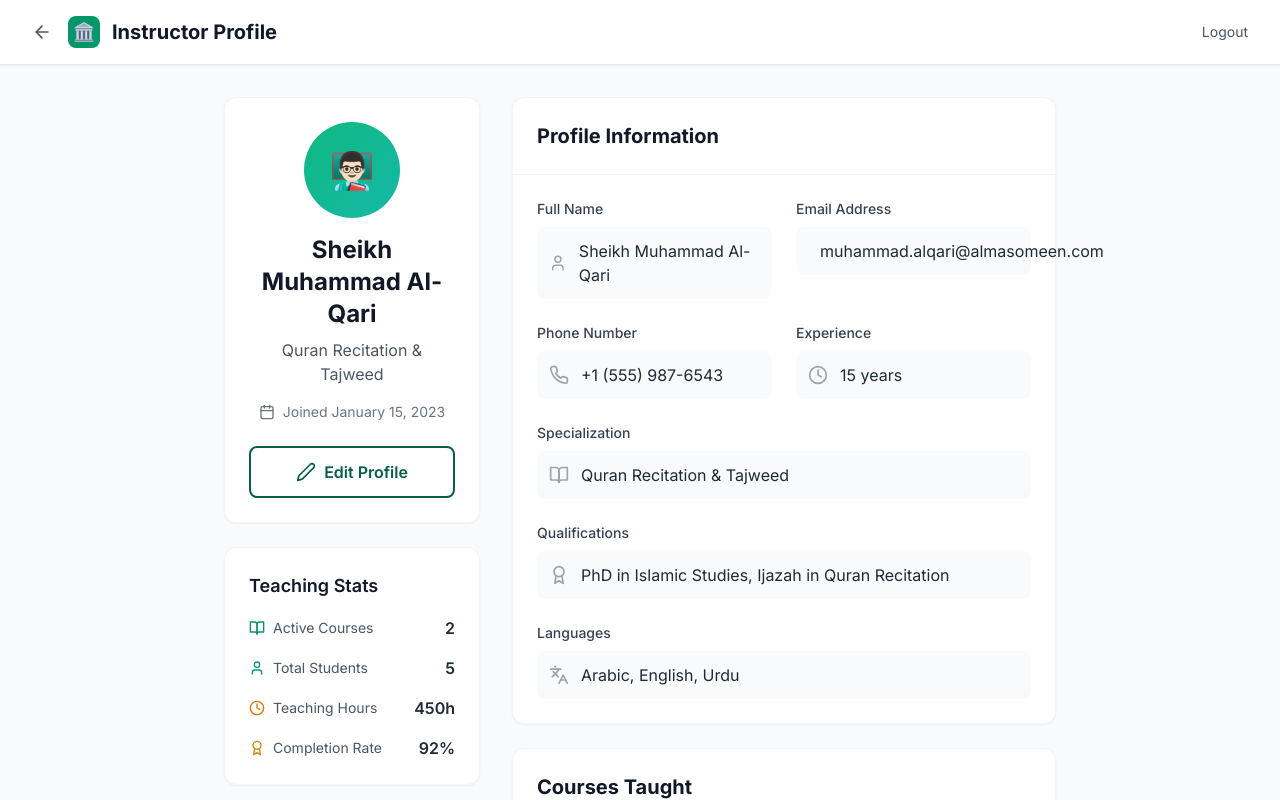
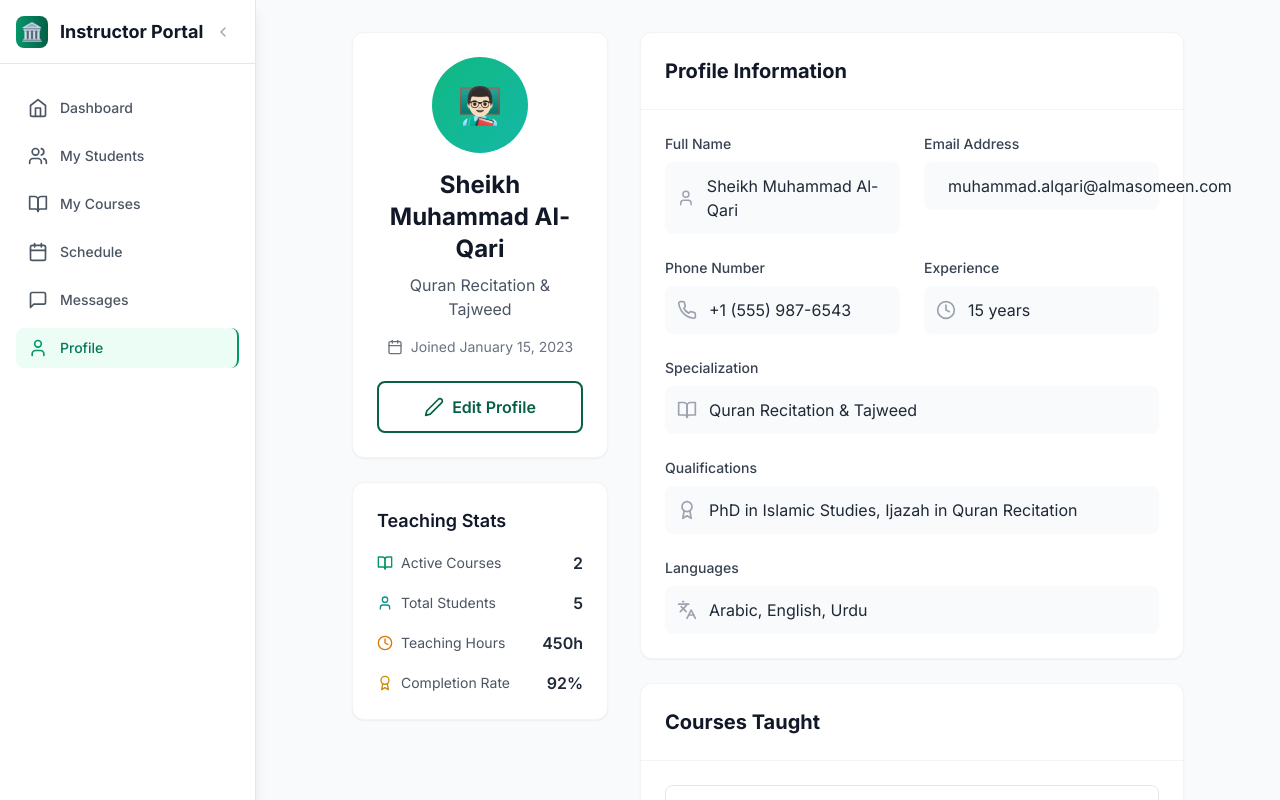
Before and after one commit to nasirhussainn/al-masomeen, a React (Create React App) app: page /instructor/profile in a window 1280 px wide. Shown: the top 800 px of the page. Built offline with nearby package versions, Linux system fonts and the light colour scheme; sample sign-in values are in the browser's storage.

Commit message:
Fix instructor and admin portal pages to use consistent PortalLayout with sidebar
Co-authored-by: nasirhussainn <95434256+nasirhussainn@users.noreply.github.com>

```diff
--- a/src/pages/admin/AddInstructor.jsx
+++ b/src/pages/admin/AddInstructor.jsx
@@ -11,9 +11,10 @@ import {
 } from 'lucide-react';
 import { useAdminAuth } from '../../contexts/AdminAuthContext';
 import Button from '../../components/ui/Button';
+import PortalLayout from '../../components/common/PortalLayout';
 
 const AddInstructor = () => {
-  const { addInstructor } = useAdminAuth();
+  const { addInstructor, logout } = useAdminAuth();
   const navigate = useNavigate();
   const [loading, setLoading] = useState(false);
   const [formData, setFormData] = useState({
@@ -94,25 +95,13 @@ const AddInstructor = () => {
   };
 
   return (
-    <div className="min-h-screen bg-gray-50">
-      {/* Navigation Header */}
-      <nav className="bg-white shadow-sm border-b border-gray-200 sticky top-0 z-40">
-        <div className="max-w-7xl mx-auto px-4 sm:px-6 lg:px-8">
-          <div className="flex justify-between items-center h-16">
-            <div className="flex items-center">
-              <Link to="/admin/instructors" className="flex items-center text-gray-600 hover:text-gray-900 transition-colors mr-4">
-                <ArrowLeft className="h-5 w-5 mr-1" />
-                Back to Instructors
-              </Link>
-              <div className="w-8 h-8 bg-gradient-to-r from-primary-600 to-secondary-600 rounded-lg flex items-center justify-center mr-3">
-                <span className="text-white text-lg">🏛️</span>
-              </div>
-              <span className="text-xl font-bold text-gray-900">Add New Instructor</span>
-            </div>
-          </div>
-        </div>
-      </nav>
-
+    <PortalLayout
+      portalType="admin"
+      portalTitle="Admin Portal"
+      portalIcon="🏛️"
+      user={{ name: "Admin" }}
+      onLogout={logout}
+    >
       <div className="max-w-4xl mx-auto px-4 sm:px-6 lg:px-8 py-8">
         <motion.div
           initial={{ opacity: 0, y: 20 }}
@@ -319,7 +308,7 @@ const AddInstructor = () => {
           </form>
         </motion.div>
       </div>
-    </div>
+    </PortalLayout>
   );
 };
 
--- a/src/pages/admin/AssignStudent.jsx
+++ b/src/pages/admin/AssignStudent.jsx
@@ -13,9 +13,10 @@ import {
 } from 'lucide-react';
 import { useAdminAuth } from '../../contexts/AdminAuthContext';
 import Button from '../../components/ui/Button';
+import PortalLayout from '../../components/common/PortalLayout';
 
 const AssignStudent = () => {
-  const { admin, assignStudentToInstructor } = useAdminAuth();
+  const { admin, assignStudentToInstructor, logout } = useAdminAuth();
   const navigate = useNavigate();
   const [loading, setLoading] = useState(false);
   const [selectedStudent, setSelectedStudent] = useState('');
@@ -85,25 +86,13 @@ const AssignStudent = () => {
   };
 
   return (
-    <div className="min-h-screen bg-gray-50">
-      {/* Navigation Header */}
-      <nav className="bg-white shadow-sm border-b border-gray-200 sticky top-0 z-40">
-        <div className="max-w-7xl mx-auto px-4 sm:px-6 lg:px-8">
-          <div className="flex justify-between items-center h-16">
-            <div className="flex items-center">
-              <Link to="/admin/students" className="flex items-center text-gray-600 hover:text-gray-900 transition-colors mr-4">
-                <ArrowLeft className="h-5 w-5 mr-1" />
-                Back to Students
-              </Link>
-              <div className="w-8 h-8 bg-gradient-to-r from-primary-600 to-secondary-600 rounded-lg flex items-center justify-center mr-3">
-                <span className="text-white text-lg">🏛️</span>
-              </div>
-              <span className="text-xl font-bold text-gray-900">Assign Student to Instructor</span>
-            </div>
-          </div>
-        </div>
-      </nav>
-
+    <PortalLayout
+      portalType="admin"
+      portalTitle="Admin Portal"
+      portalIcon="🏛️"
+      user={{ name: "Admin" }}
+      onLogout={logout}
+    >
       <div className="max-w-6xl mx-auto px-4 sm:px-6 lg:px-8 py-8">
         <motion.div
           initial={{ opacity: 0, y: 20 }}
@@ -403,7 +392,7 @@ const AssignStudent = () => {
           </form>
         </motion.div>
       </div>
-    </div>
+    </PortalLayout>
   );
 };
 
--- a/src/pages/instructor/CourseDetail.jsx
+++ b/src/pages/instructor/CourseDetail.jsx
@@ -16,10 +16,11 @@ import {
 } from 'lucide-react';
 import { useInstructorAuth } from '../../contexts/InstructorAuthContext';
 import Button from '../../components/ui/Button';
+import PortalLayout from '../../components/common/PortalLayout';
 
 const CourseDetail = () => {
   const { courseId } = useParams();
-  const { instructor, gradeAssignment } = useInstructorAuth();
+  const { instructor, gradeAssignment, logout } = useInstructorAuth();
   const [activeTab, setActiveTab] = useState('overview');
   const [gradeModal, setGradeModal] = useState(null);
   const [gradeForm, setGradeForm] = useState({ grade: '', feedback: '' });
@@ -28,7 +29,14 @@ const CourseDetail = () => {
 
   if (!course) {
     return (
-      <div className="min-h-screen bg-gray-50 flex items-center justify-center">
+      <PortalLayout
+        portalType="instructor"
+        portalTitle="Instructor Portal"
+        portalIcon="🏛️"
+        user={instructor}
+        onLogout={logout}
+      >
+        <div className="flex items-center justify-center py-20">
           <div className="text-center">
             <h1 className="text-2xl font-bold text-gray-900 mb-2">Course Not Found</h1>
             <Link to="/instructor/dashboard">
@@ -38,6 +46,7 @@ const CourseDetail = () => {
             </Link>
           </div>
         </div>
+      </PortalLayout>
     );
   }
 
@@ -92,37 +101,13 @@ const CourseDetail = () => {
   ];
 
   return (
-    <div className="min-h-screen bg-gray-50">
-      {/* Navigation */}
-      <nav className="bg-white shadow-sm border-b border-gray-200 sticky top-0 z-40">
-        <div className="max-w-7xl mx-auto px-4 sm:px-6 lg:px-8">
-          <div className="flex justify-between items-center h-16">
-            <div className="flex items-center">
-              <Link to="/instructor/dashboard" className="mr-4">
-                <ArrowLeft className="h-5 w-5 text-gray-600 hover:text-gray-900" />
-              </Link>
-              <div className="w-8 h-8 bg-primary-600 rounded-lg flex items-center justify-center mr-3">
-                <span className="text-white text-lg">🏛️</span>
-              </div>
-              <div>
-                <span className="text-xl font-bold text-gray-900">{course.title}</span>
-                <p className="text-sm text-gray-600">{course.students?.length || 0} students</p>
-              </div>
-            </div>
-            <div className="flex items-center gap-4">
-              <button
-                onClick={() => window.open(course.channelLink, '_blank')}
-                className="flex items-center gap-2 px-3 py-2 text-sm border border-gray-200 rounded-lg hover:bg-gray-50 transition-colors"
+    <PortalLayout
+      portalType="instructor"
+      portalTitle="Instructor Portal"
+      portalIcon="🏛️"
+      user={instructor}
+      onLogout={logout}
     >
-                <span>{getCommunicationIcon(course.communicationChannel)}</span>
-                Start Class
-                <ExternalLink className="h-3 w-3" />
-              </button>
-            </div>
-          </div>
-        </div>
-      </nav>
-
       <div className="max-w-7xl mx-auto px-4 sm:px-6 lg:px-8 py-8">
         {/* Course Stats */}
         <motion.div
@@ -454,7 +439,7 @@ const CourseDetail = () => {
           </motion.div>
         </div>
       )}
-    </div>
+    </PortalLayout>
   );
 };
 
--- a/src/pages/instructor/Profile.jsx
+++ b/src/pages/instructor/Profile.jsx
@@ -17,6 +17,7 @@ import {
 } from 'lucide-react';
 import { useInstructorAuth } from '../../contexts/InstructorAuthContext';
 import Button from '../../components/ui/Button';
+import PortalLayout from '../../components/common/PortalLayout';
 
 const InstructorProfile = () => {
   const { instructor, updateProfile, logout } = useInstructorAuth();
@@ -68,32 +69,13 @@ const InstructorProfile = () => {
   };
 
   return (
-    <div className="min-h-screen bg-gray-50">
-      {/* Navigation */}
-      <nav className="bg-white shadow-sm border-b border-gray-200 sticky top-0 z-40">
-        <div className="max-w-7xl mx-auto px-4 sm:px-6 lg:px-8">
-          <div className="flex justify-between items-center h-16">
-            <div className="flex items-center">
-              <Link to="/instructor/dashboard" className="mr-4">
-                <ArrowLeft className="h-5 w-5 text-gray-600 hover:text-gray-900" />
-              </Link>
-              <div className="w-8 h-8 bg-primary-600 rounded-lg flex items-center justify-center mr-3">
-                <span className="text-white text-lg">🏛️</span>
-              </div>
-              <span className="text-xl font-bold text-gray-900">Instructor Profile</span>
-            </div>
-            <div className="flex items-center gap-4">
-              <button
-                onClick={logout}
-                className="text-sm text-gray-600 hover:text-gray-900"
-              >
-                Logout
-              </button>
-            </div>
-          </div>
-        </div>
-      </nav>
-
+    <PortalLayout
+      portalType="instructor"
+      portalTitle="Instructor Portal"
+      portalIcon="🏛️"
+      user={instructor}
+      onLogout={logout}
+    >
       <div className="max-w-4xl mx-auto px-4 sm:px-6 lg:px-8 py-8">
         <div className="grid grid-cols-1 lg:grid-cols-3 gap-8">
           {/* Profile Section */}
@@ -392,7 +374,7 @@ const InstructorProfile = () => {
           </div>
         </div>
       </div>
-    </div>
+    </PortalLayout>
   );
 };
 
```
Lines whose indentation alone changed are shown as unchanged.
